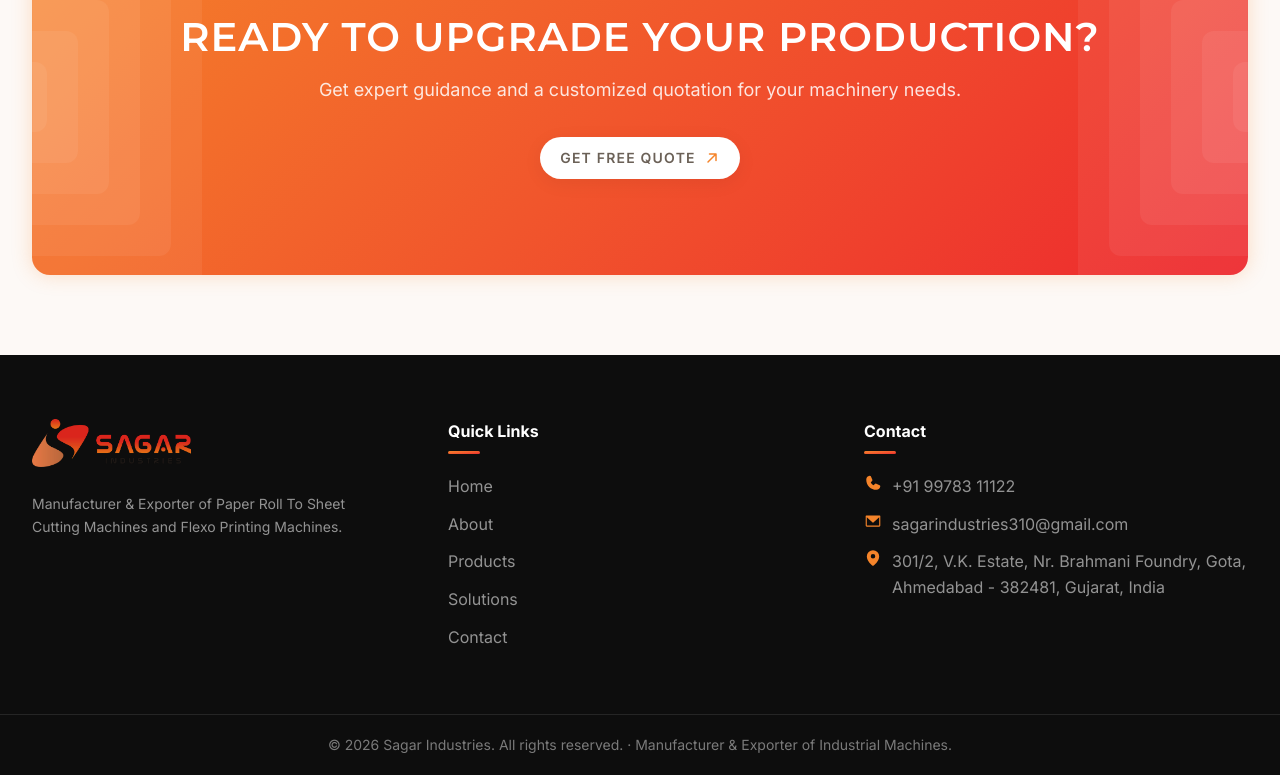
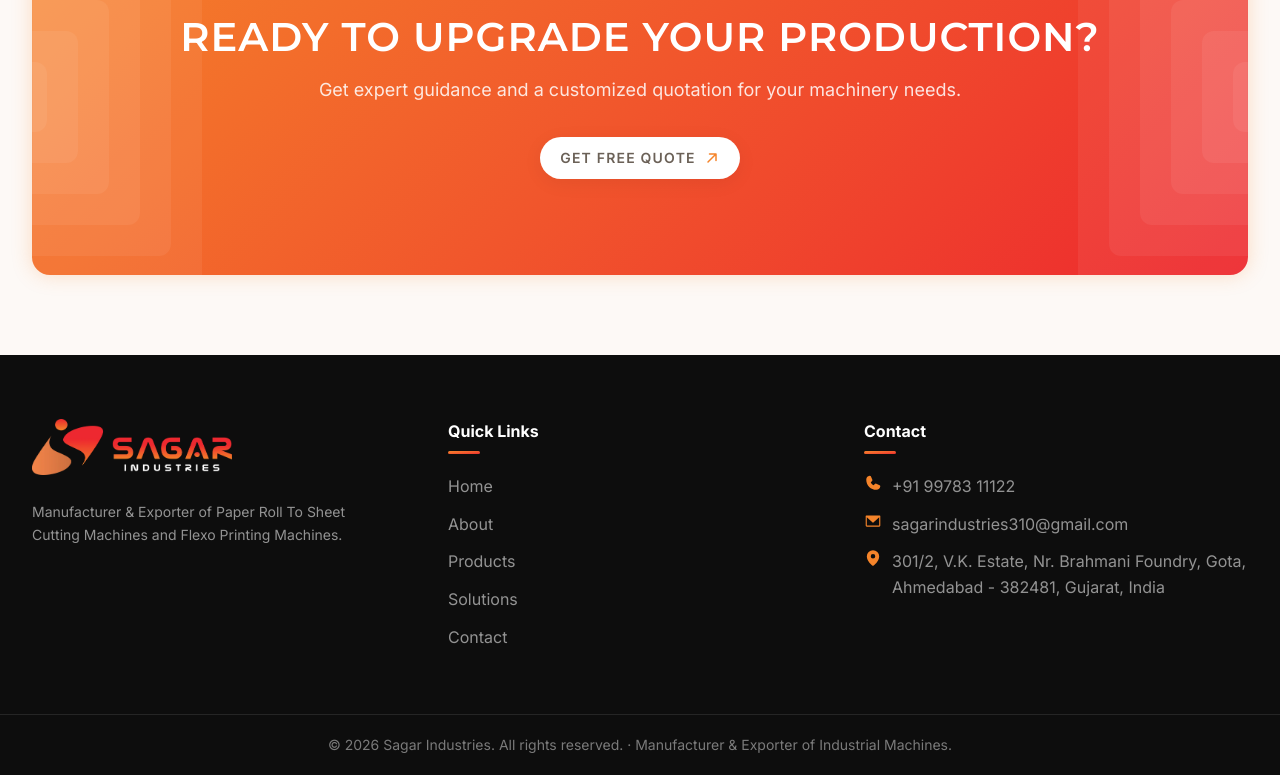
Before and after one commit to Zyden-IT/Sagar-Industries, a Next.js app: page / in a window 1280 px wide. Shown: the part 6049-6824 px from the top of the page. Built offline with nearby package versions, Linux system fonts and the light colour scheme.

Commit message:
Logo changes

```diff
--- a/src/components/common/footer/Footer.js
+++ b/src/components/common/footer/Footer.js
@@ -53,11 +53,11 @@ const Footer = () => {
           <div className="">
             <Link href={Routes.home.urlPath} className="inline-block">
               <Image
-                src="/SagarIndustries-logo.png"
+                src="/SagarIndustries-dark.webp"
                 alt="Sagar Industries"
-                width={180}
-                height={50}
-                className="h-12 w-auto"
+                width={200}
+                height={60}
+                className=""
               />
             </Link>
 
--- a/src/components/common/header/BrandLogo.js
+++ b/src/components/common/header/BrandLogo.js
@@ -1,11 +1,39 @@
+import { useEffect, useState } from "react";
 import Link from "next/link";
 import Image from "next/image";
 
+// Logo swaps with the theme: the default orange/black mark on light
+// backgrounds, and a light variant so the "INDUSTRIES" text stays legible
+// on the dark navbar. Theme is read from the `dark` class on <html> (the
+// same flag ThemeToggle sets) and kept in sync via a MutationObserver.
+const LIGHT_THEME_LOGO = "/SagarIndustries-logo.webp";
+const DARK_THEME_LOGO = "/SagarIndustries-dark.webp";
+
 const BrandLogo = () => {
+  // Resolve the theme only after mount to avoid a hydration mismatch
+  // (the server can't read the <html> class).
+  const [mounted, setMounted] = useState(false);
+  const [isDark, setIsDark] = useState(false);
+
+  useEffect(() => {
+    const root = document.documentElement;
+    const sync = () => setIsDark(root.classList.contains("dark"));
+
+    sync();
+    setMounted(true);
+
+    // Keep the logo in sync when ThemeToggle flips the `dark` class.
+    const observer = new MutationObserver(sync);
+    observer.observe(root, { attributes: true, attributeFilter: ["class"] });
+    return () => observer.disconnect();
+  }, []);
+
+  const src = mounted && isDark ? DARK_THEME_LOGO : LIGHT_THEME_LOGO;
+
   return (
     <Link href="/" className="flex items-center gap-2">
       <Image
-        src="/SagarIndustries-logo.webp"
+        src={src}
         alt="Sagar Industries"
         width={180}
         height={50}
--- a/src/components/common/header/Navbar.js
+++ b/src/components/common/header/Navbar.js
@@ -251,7 +251,7 @@ const Navbar = () => {
                 onClick={() => setMenuOpen(false)}
                 className="btn-orange btn"
               >
-                Get Quote
+                Contact Us
                 <ArrowUpRight size={16} weight="bold" />
               </Link>
             </motion.div>
--- a/src/components/pages/industries/IndustryApplications.js
+++ b/src/components/pages/industries/IndustryApplications.js
@@ -151,7 +151,7 @@ const IndustryApplications = () => {
     <section className="section-py overflow-hidden bg-bg">
       <div className="container">
         {/* Header */}
-        <div className="mx-auto flex max-w-5xl flex-col items-center gap-3 text-center">
+        <div className="md:mx-auto flex max-w-5xl flex-col md:items-center gap-3 md:text-center">
           <span className="eyebrow">Applications</span>
           <h2 className="">
             Where Our <span className="text-accent">Machines</span> Are Used
```
